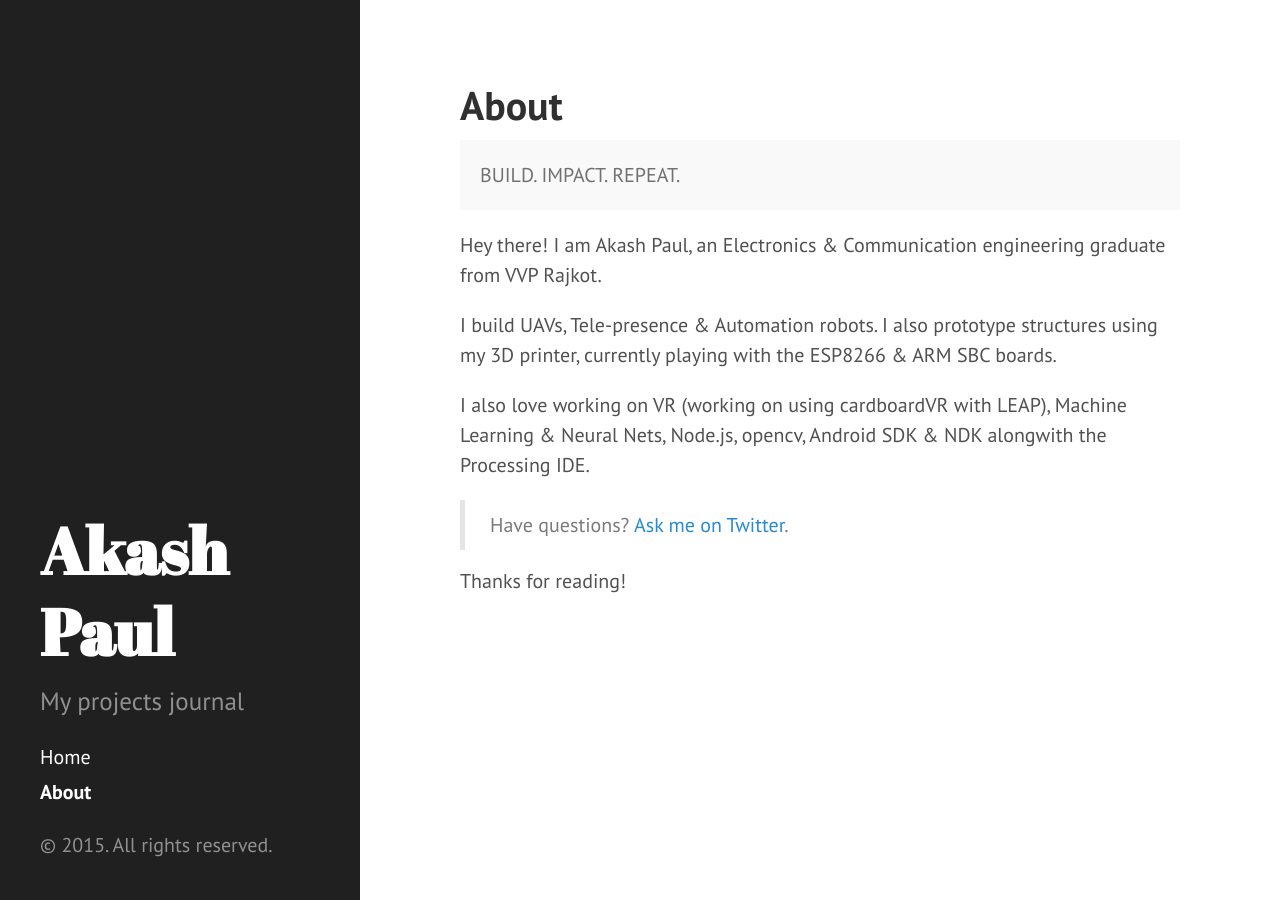
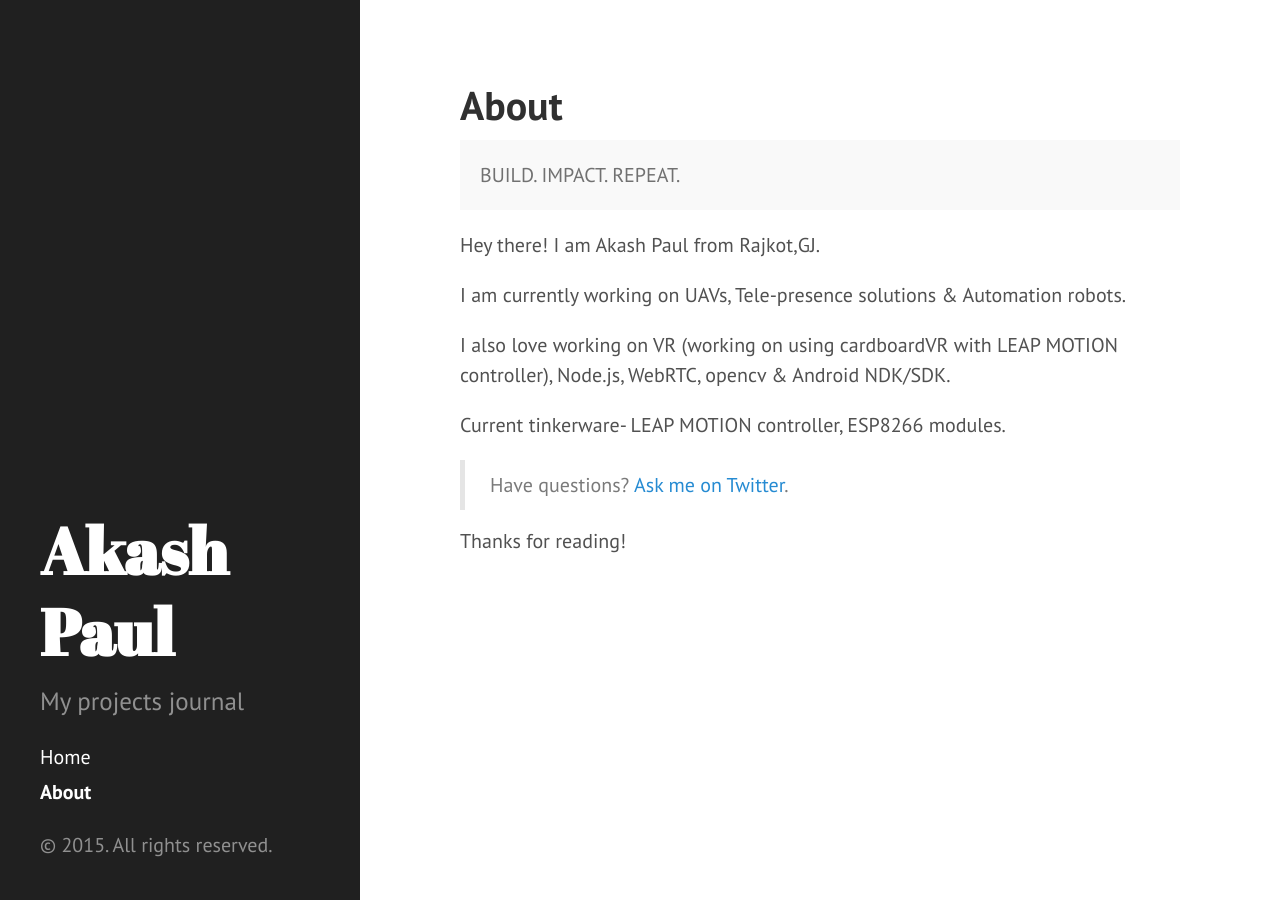
Before and after one commit to iakashpaul/iakashpaul.github.io, a Jekyll site: the page built from about.md, in a window 1280 px wide. Built offline with Jekyll 4.4.1, drawn with Linux system fonts in a browser that asks for light colours; Markdown is read by kramdown in place of the engine named in the settings.

Commit message:
about edits

```diff
--- a/about.md
+++ b/about.md
@@ -7,12 +7,14 @@ title: About
   BUILD. IMPACT. REPEAT.
 </p>
 
-Hey there! I am Akash Paul, an Electronics & Communication engineering graduate from VVP Rajkot.
+Hey there! I am Akash Paul from Rajkot,GJ.
 
-I build UAVs, Tele-presence & Automation robots. I also prototype structures using my 3D printer, currently playing with the ESP8266 & ARM SBC boards.
+I am currently working on UAVs, Tele-presence solutions & Automation robots.
 
-I also love working on VR (working on using cardboardVR with LEAP), Machine Learning & Neural Nets, Node.js, opencv, Android SDK & NDK alongwith the Processing IDE.
+I also love working on VR (working on using cardboardVR with LEAP MOTION controller), Node.js, WebRTC, opencv & Android NDK/SDK.
 
->Have questions?[ Ask me on Twitter](https://twitter.com/iakashpaul).
+Current tinkerware- LEAP MOTION controller, ESP8266 modules.
+
+>Have questions? [Ask me on Twitter](https://twitter.com/iakashpaul).
 
 Thanks for reading!
```
